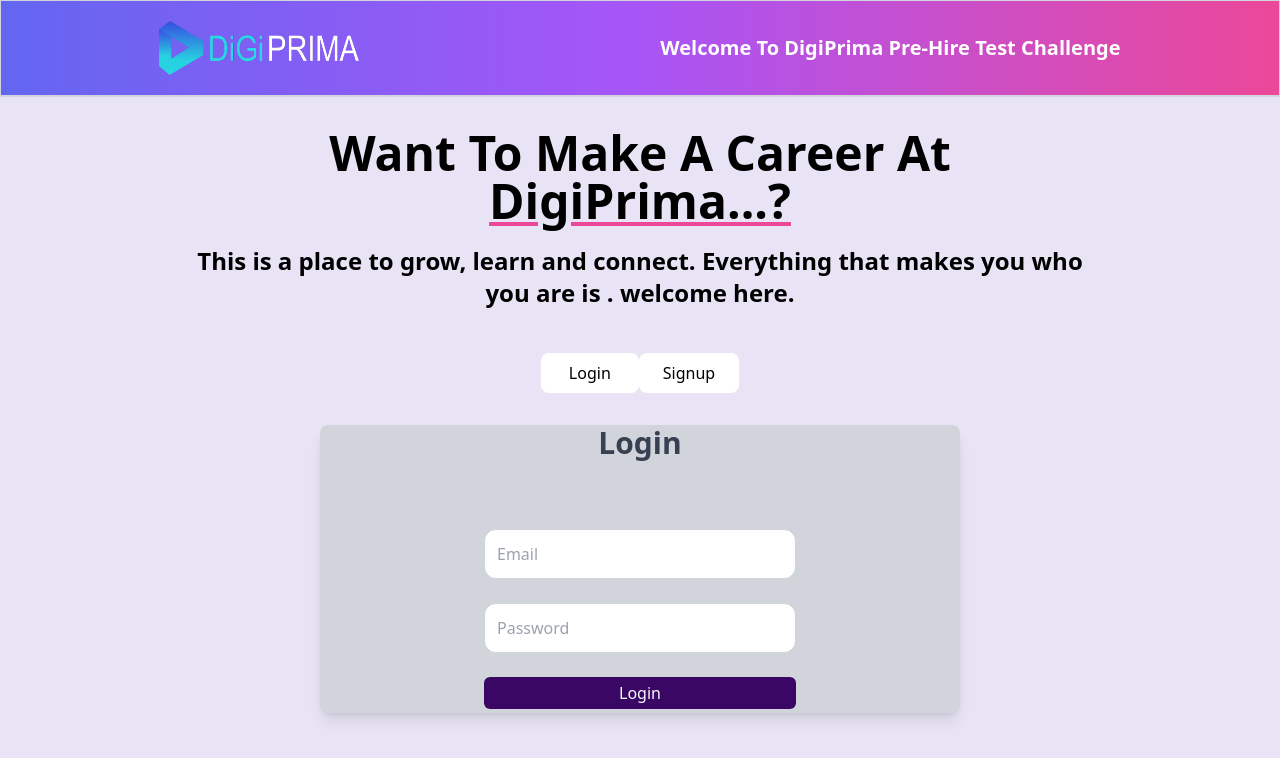
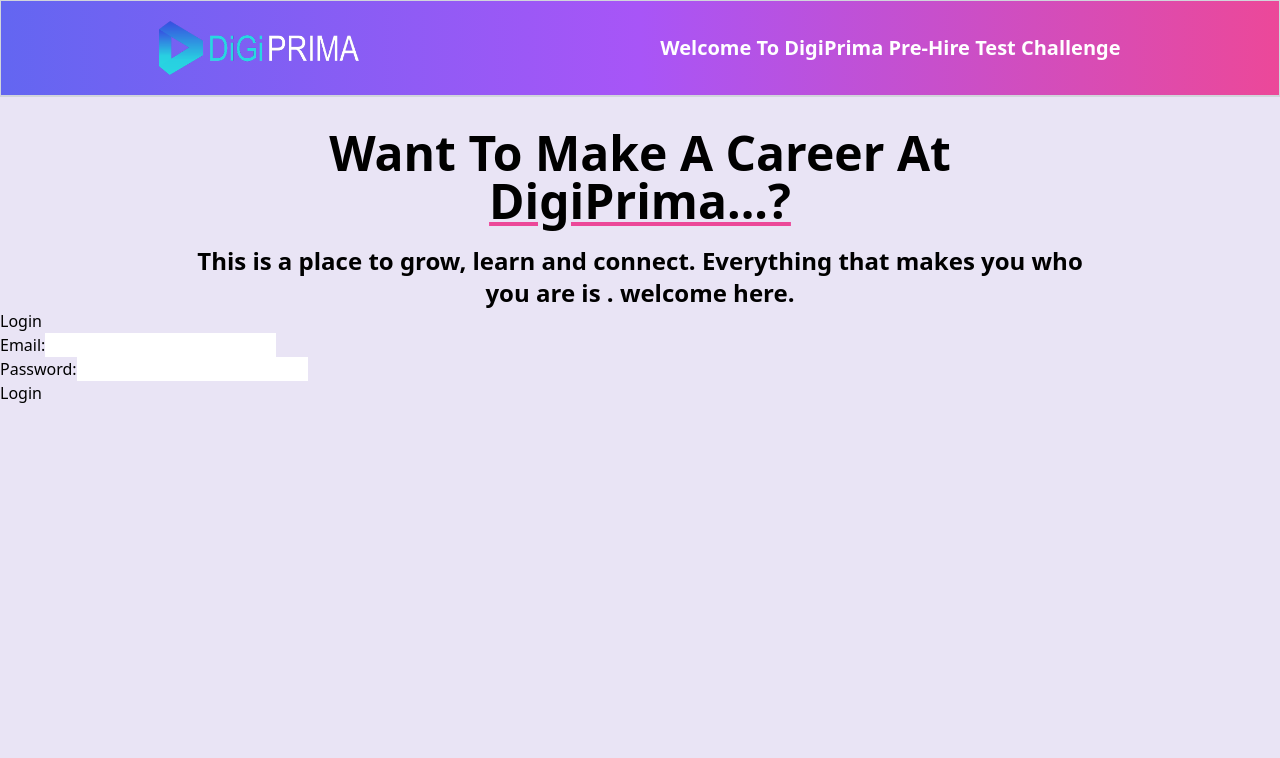
Before and after one commit to ketanjain12/PreHireTest, a React (Vite) app in the folder Frontend/: page / in a window 1280 px wide. Shown: the top 758 px of the page. Built offline with nearby package versions, Linux system fonts and the light colour scheme.

Commit message:
changes done in login and fetch api body

```diff
--- a/Frontend/src/Component/Login.jsx
+++ b/Frontend/src/Component/Login.jsx
@@ -1,16 +1,106 @@
+// import React, { useState } from 'react';
+// import { Link, useNavigate } from 'react-router-dom';
+
+// const Login = () => {
+//   const [email, setEmail] = useState('');
+//   const [password, setPassword] = useState('');
+//   const navigate = useNavigate();
+
+//   const handleLogin = async (event) => {
+//     event.preventDefault();
+
+//     try {
+//       const result = await fetch('http://localhost:3002/api/v1/login', {
+//         method: 'POST',
+//         headers: {
+//           'Content-Type': 'application/json',
+//         },
+//         body: JSON.stringify({ email, password }),
+//       });
+
+//       const resultData = await result.json();
+
+//       if (result.ok) {
+//         console.log('Login successful');
+//         navigate('/TestInterface'); // Navigate to the correct route after login
+//       } else {
+//         console.error('Login failed:', resultData.msg);
+//       }
+//     } catch (error) {
+//       console.error('Error:', error.message);
+//     }
+//   };
+
+//   return (
+//     <>
+//       <div className='flex items-center justify-center mt-10  py-1'>
+//         <Link
+//           className="border-gray-400 rounded-lg text-black bg-white py-2 px-7 hover:bg-gradient-to-r from-indigo-500 via-purple-500 hover:text-white to-pink-500"
+//           to="/login"
+//         >
+//           Login
+//         </Link>
+
+//         <Link
+//           className='hover:bg-gradient-to-r from-indigo-500 via-purple-500 hover:text-white to-pink-500 border-gray-400 rounded-lg text-black bg-white py-2 px-6'
+//           to='/signUp'
+//         >
+//           Signup
+//         </Link>
+//       </div>
+
+//       <div className='w-[50%] mx-auto rounded-lg bg-gray-300 box-shadow:0 1px 3px 0 rgb(0 0 0 / 0.1) mb-20 shadow-lg'>
+//         <h1 className='text-3xl mt-7 font-bold text-gray-700 text-center'>Login</h1>
+//         <form className='flex flex-col justify-center items-center m-1 p-1 mt-10' onSubmit={handleLogin}>
+//           <br />
+//           <input
+//             className='border border-gray-300 w-[50%] rounded-xl  px-3 py-3'
+//             onChange={(e) => setEmail(e.target.value)}
+//             value={email}
+//             type='email'
+//             placeholder='Email'
+//             id='Email'
+//           />
+//           <br />
+//           <input
+//             className='border border-gray-300 w-[50%] rounded-xl  px-3 py-3'
+//             onChange={(e) => setPassword(e.target.value)}
+//             value={password}
+//             type='password'
+//             placeholder='Password'
+//             id='Password'
+//           />
+//           <br />
+//           <button
+//             className='bg-purple-950 w-[50%] text-slate-50 py-1 px-2 rounded-md '
+//             type='submit'
+//           >
+//             Login
+//           </button>
+//         </form>
+//       </div>
+//     </>
+//   );
+// };
+
+// export default Login;
 import React, { useState } from 'react';
-import { Link, useNavigate } from 'react-router-dom';
 
-const Login = () => {
+const LoginForm = () => {
     const [email, setEmail] = useState('');
     const [password, setPassword] = useState('');
-  const navigate = useNavigate();
+    const [message, setMessage] = useState('');
 
-  const handleLogin = async (event) => {
-    event.preventDefault();
+    const handleLogin = async (e) => {
+        e.preventDefault();
+
+        if (!email || !password) {
+            setMessage('Please fill in both email and password.');
+            return;
+        }
 
         try {
-      const result = await fetch('http://localhost:3002/api/v1/login', {
+            const response = await fetch('http://your-api-url/login', {
                 method: 'POST',
                 headers: {
                     'Content-Type': 'application/json',
@@ -18,69 +108,50 @@
                 body: JSON.stringify({ email, password }),
             });
 
-      const resultData = await result.json();
+            const data = await response.json();
 
-      if (result.ok) {
-        console.log('Login successful');
-        navigate('/TestInterface'); // Navigate to the correct route after login
+            if (response.ok) {
+                setMessage('Login successful');
+                // You can save the token and redirect the user here
+                console.log('User data:', data.data);
+                console.log('Token:', data.token);
+                // Save the token in localStorage or in your app state
+                localStorage.setItem('token', data.token);
+                // Redirect or update UI accordingly
             } else {
-        console.error('Login failed:', resultData.msg);
+                setMessage(data.msg || 'Login failed');
             }
         } catch (error) {
-      console.error('Error:', error.message);
+            console.error('Error during login:', error);
+            setMessage('An error occurred. Please try again later.');
         }
     };
 
     return (
-    <>
-      <div className='flex items-center justify-center mt-10  py-1'>
-        <Link
-          className="border-gray-400 rounded-lg text-black bg-white py-2 px-7 hover:bg-gradient-to-r from-indigo-500 via-purple-500 hover:text-white to-pink-500"
-          to="/login"
-        >
-          Login
-        </Link>
-
-        <Link
-          className='hover:bg-gradient-to-r from-indigo-500 via-purple-500 hover:text-white to-pink-500 border-gray-400 rounded-lg text-black bg-white py-2 px-6'
-          to='/signUp'
-        >
-          Signup
-        </Link>
+        <div>
+            <h2>Login</h2>
+            <form onSubmit={handleLogin}>
+                <div>
+                    <label>Email:</label>
+                    <input
+                        type="email"
+                        value={email}
+                        onChange={(e) => setEmail(e.target.value)}
+                    />
                 </div>
-
-      <div className='w-[50%] mx-auto rounded-lg bg-gray-300 box-shadow:0 1px 3px 0 rgb(0 0 0 / 0.1) mb-20 shadow-lg'>
-        <h1 className='text-3xl mt-7 font-bold text-gray-700 text-center'>Login</h1>
-        <form className='flex flex-col justify-center items-center m-1 p-1 mt-10' onSubmit={handleLogin}>
-          <br />
+                <div>
+                    <label>Password:</label>
                     <input
-            className='border border-gray-300 w-[50%] rounded-xl  px-3 py-3'
-            onChange={(e) => setEmail(e.target.value)}
-            value={email}
-            type='email'
-            placeholder='Email'
-            id='Email'
+                        type="password"
+                        value={password}
+                        onChange={(e) => setPassword(e.target.value)}
                     />
-          <br />
-          <input
-            className='border border-gray-300 w-[50%] rounded-xl  px-3 py-3'
-            onChange={(e) => setPassword(e.target.value)}
-            value={password}
-            type='password'
-            placeholder='Password'
-            id='Password'
-          />
-          <br />
-          <button
-            className='bg-purple-950 w-[50%] text-slate-50 py-1 px-2 rounded-md '
-            type='submit'
-          >
-            Login
-          </button>
+                </div>
+                <button type="submit">Login</button>
             </form>
+            {message && <p>{message}</p>}
         </div>
-    </>
     );
 };
 
-export default Login;
+export default LoginForm;
```
Lines whose indentation alone changed are shown as unchanged.
